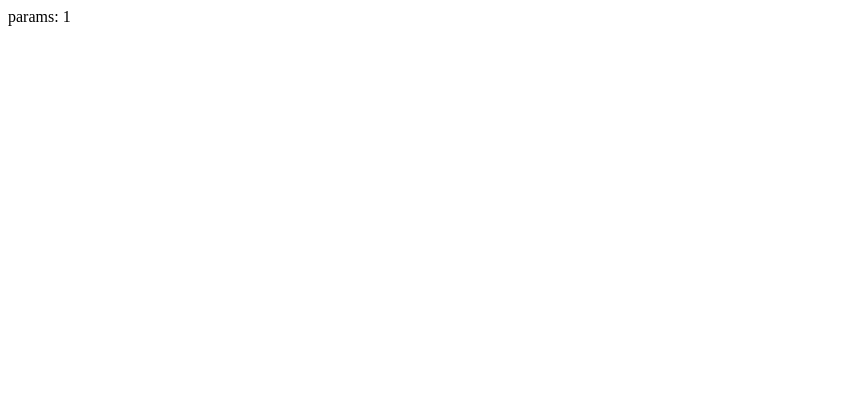
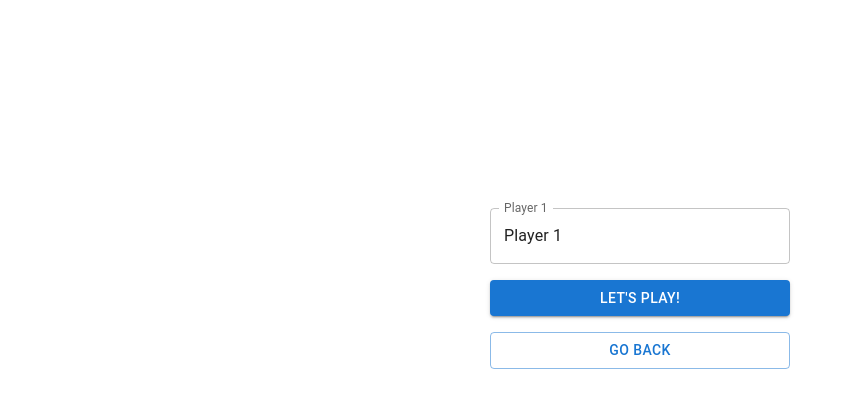
Before and after one commit to nikhil-sde/brain-buster, a React (Vite) app: page /input-names/1 in a window 1280 px wide. Shown: the top 408 px of the page, without its empty margins (0-845 px from the left). Built offline with nearby package versions, Linux system fonts and the light colour scheme.

Commit message:
Players Input ready

```diff
--- a/src/components/PlayerNames.tsx
+++ b/src/components/PlayerNames.tsx
@@ -1,11 +1,71 @@
-import {useParams} from 'react-router'
+import { useParams, useNavigate} from 'react-router'
+import { Box, Button, TextField } from '@mui/material'
+import { useState } from 'react'
 
 function PlayerNames() {
+    const navigate = useNavigate()
     const params = useParams()
+    const playerTextFields = []
+    const [names, setNames] = useState({
+        "player1": "Player 1",
+        "player2": "Player 2",
+        "player3": "Player 3",
+        "player4": "Player 4",
+    })
+
+    const handleNameChange = (event, playerNum) => {
+        setNames({
+            ...names,
+            [`player${playerNum}`]: event.target.value
+        })
+    }
+
+    const handleSubmit = (event) => {
+        event.preventDefault()
+        console.log(names)
+        console.log("Submitted")
+    }
+
+    for(let i = 1; i <= Number(params.numPlayers); i++) {
+        playerTextFields.push(
+            <TextField
+                key={`Player ${i}`}
+                value={names[`player${i}`]}
+                label={`Player ${i}`}
+                variant="outlined"
+                onChange={() => handleNameChange(event, i)}
+            />)
+    }
+
     return (
-        <div>
-            params: {params.numPlayers}
-        </div>
+        <Box
+            sx={{
+                height: '70vh',
+                display: 'flex',
+                flexDirection: 'column',
+                justifyContent: 'center',
+                alignItems: 'center',
+            }}>
+            <Box
+            component="form"
+            sx={{
+                display: 'flex',
+                flexDirection: 'column',
+                gap: 2,
+                width: 300,
+            }}
+            onSubmit={() => {handleSubmit(event)}}
+            >
+                {playerTextFields}
+
+                <Button variant="contained" type="submit">
+                    Let's Play!
+                </Button>
+            </Box>
+            <Button variant="outlined" onClick={() => {navigate('/')}} sx={{marginTop: 2, width: 300}}>
+                Go Back
+            </Button>
+        </Box>
     )
 }
 
```
